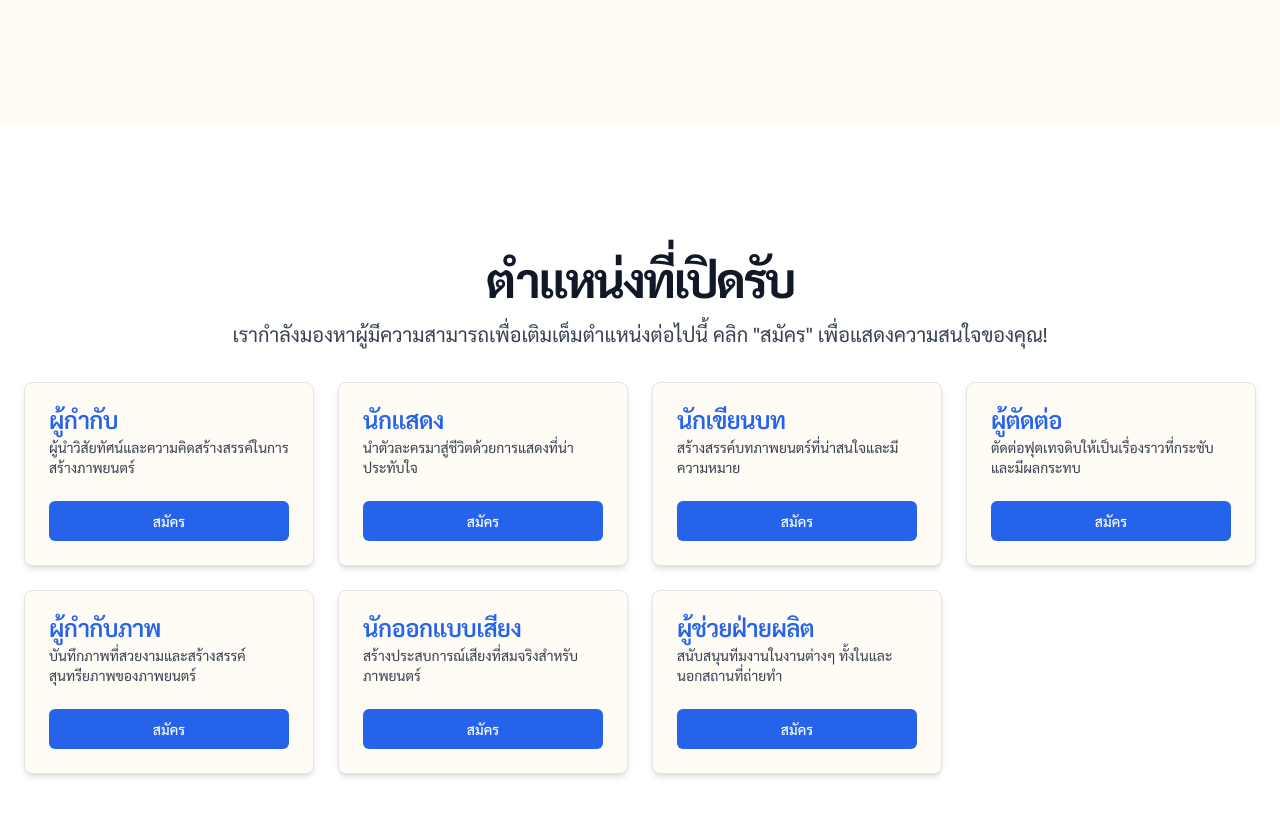
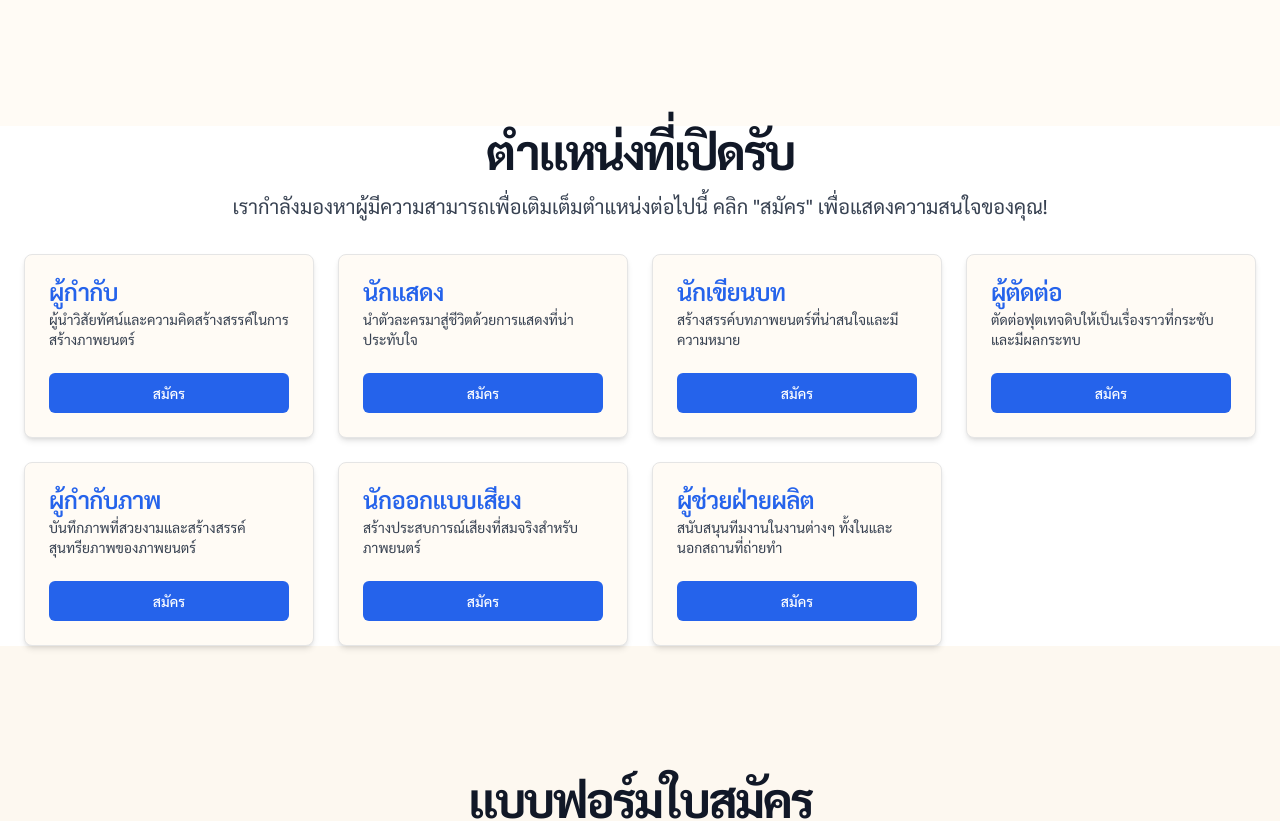
Before and after one commit to Daradeeday/Shortflim, a Next.js app: page / in a window 1280 px wide. Shown: the part 2470-3291 px from the top of the page. Built offline with nearby package versions, Linux system fonts and the light colour scheme.

Commit message:
Update page.tsx

```diff
--- a/app/page.tsx
+++ b/app/page.tsx
@@ -230,15 +230,7 @@ export default function Component() {
         </motion.section>
 
         {/* Open Positions Section */}
-        <motion.section
-          id="positions"
-          initial="initial"
-          whileInView="whileInView"
-          viewport={{ once: true, amount: 0.5 }}
-          transition={{ duration: 0.6 }}
-          variants={fadeInVariants}
-          className="w-full py-12 md:py-24 lg:py-32 bg-white"
-        >
+        <section >
           <div className="container px-4 md:px-6">
             <div className="flex flex-col items-center justify-center space-y-4 text-center mb-8">
               <h2 className="text-3xl font-bold tracking-tighter sm:text-5xl text-gray-900">ตำแหน่งที่เปิดรับ</h2>
@@ -248,12 +240,8 @@ export default function Component() {
             </div>
             <div className="grid gap-6 md:grid-cols-2 lg:grid-cols-3 xl:grid-cols-4">
               {roles.map((role, index) => (
-                <motion.div
-                  key={role}
-                  initial={{ scale: 0.9 }}
-                  whileInView={{ opacity: 1, scale: 1 }}
-                  viewport={{ once: true, amount: 0.3 }}
-                  transition={{ duration: 0.5, delay: index * 0.1 }}
+                <div
+
                 >
                   <Card className="flex flex-col justify-between bg-cream-50 shadow-md hover:shadow-lg transition-shadow duration-300">
                     <CardHeader>
@@ -278,11 +266,11 @@ export default function Component() {
                       </Button>
                     </CardContent>
                   </Card>
-                </motion.div>
+                </div>
               ))}
             </div>
           </div>
-        </motion.section>
+        </section>
 
         {/* Application Form Section */}
         <motion.section
```
